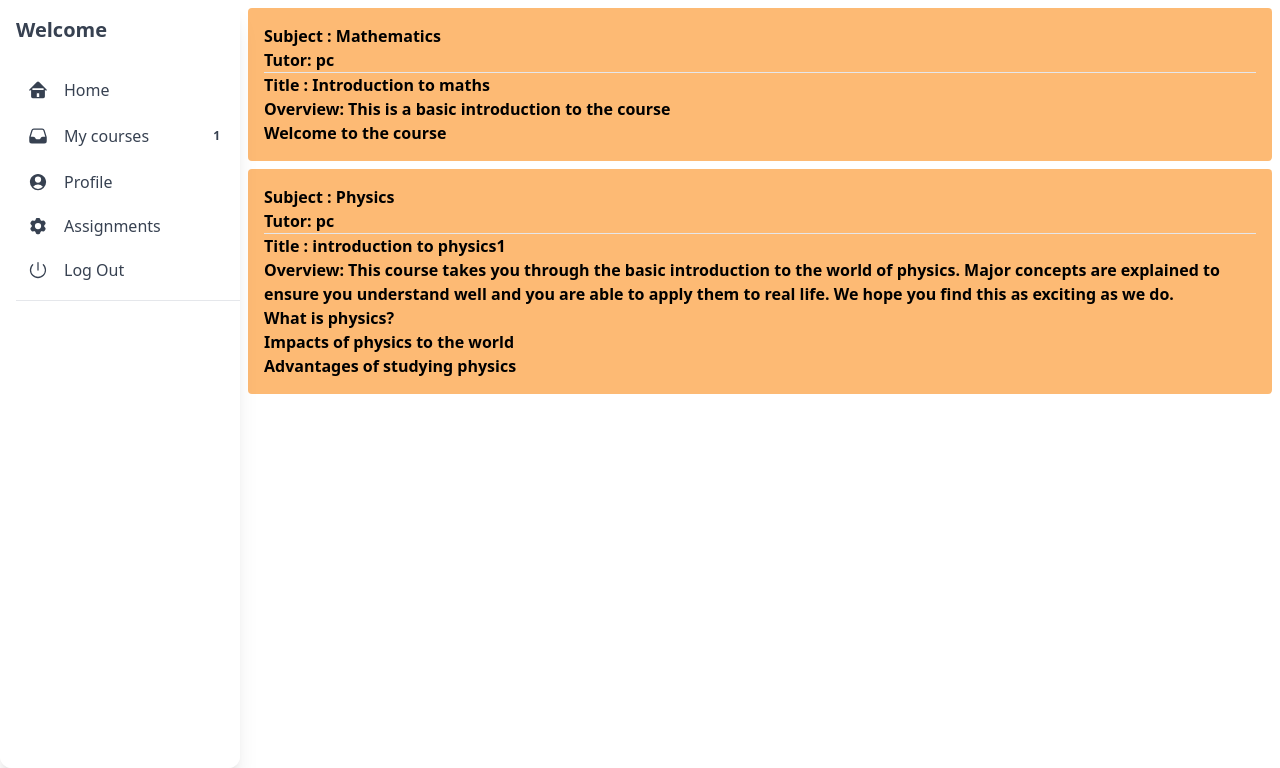
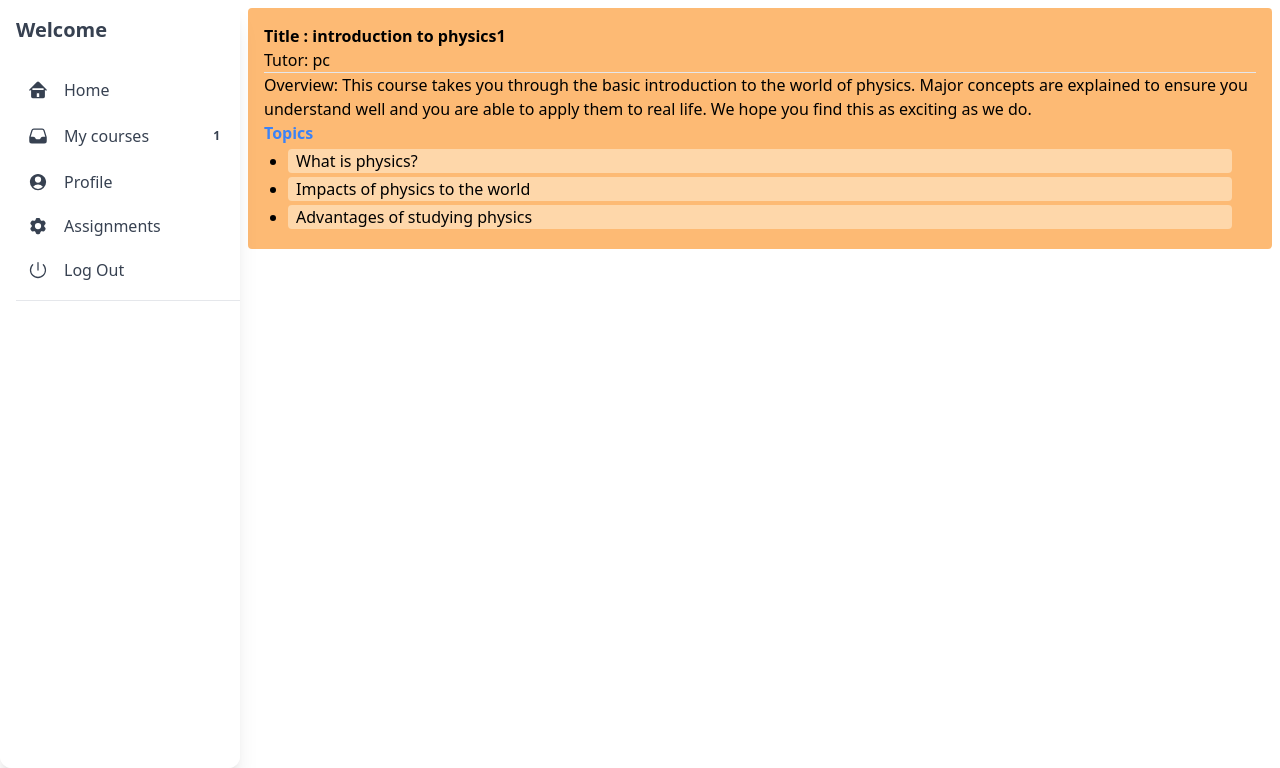
Before and after one commit to braeson-nyahera/E-Learning-System, a Django app: page /courses/2 in a window 1280 px wide. Shown: the part 74-842 px from the top of the page. Run offline with Django 5.2, Linux system fonts and the light colour scheme; data comes from the database, SQL or seed files in the repository; both versions use the stored data as it was after the commit; some libraries are stand-ins or nearby versions.

Commit message:
course list

```diff
--- a/courses/templates/courses/course_detail.html
+++ b/courses/templates/courses/course_detail.html
@@ -1,22 +1,20 @@
 {% extends "home/base.html" %}
+{% load static %}
 {% block content %}
-    {% for subject in subjects %}
-        <section class="font-bold bg-orange-300 p-4 m-2 rounded h-fit">
-            <p>Subject : {{ subject.title }}</p>
-            {% for course in subject.courses.all %}
+    <section class="bg-orange-300 p-4 m-2 rounded h-fit">
+        <p class="font-black">Title : {{ course.title }}</p>
         <p>Tutor: {{ course.owner }}</p>
         <hr>
-                    <p>Title : {{ course.title }}</p>
         <p>Overview:
 
             {{ course.overview}}</p>
-                        <ul type="disc">
+            <fieldset>
+                <legend class="font-bold text-blue-500">Topics</legend>
+                <ul class="list-disc px-6">
                 {% for module in course.modules.all %}
-                            <li><a href="{% url 'module_detail' module.id %}"><p>{{module.title}}</p></a></li>
+                    <li class="font-medium rounded my-1 px-2 bg-orange-200 hover:bg-blue-200"><a href="{% url 'module_detail' module.id %}"><p>{{module.title}}</p></a></li>
                 {% endfor %}
                 </ul>
-                {% endfor %}
-        </section>
-    {% endfor %}
+    </fieldset>
     </section>
 {% endblock content %}
--- a/courses/templates/courses/module_detail.html
+++ b/courses/templates/courses/module_detail.html
@@ -1,7 +1,7 @@
 {% extends "home/base.html" %}
 {% block content %}
-    <section class="font-bold bg-orange-300 p-4 m-2 rounded h-fit">
-        <p>{{module.title}}</p>
+    <section class="bg-orange-300 p-4 m-2 rounded h-fit">
+        <p class="font-bold">{{module.title}}</p>
         <p>{{ module.description }}</p>
     </section>
 {% endblock content %}
--- a/courses/urls.py
+++ b/courses/urls.py
@@ -1,9 +1,9 @@
 from django.urls import path
 from courses import views
-from .views import SubjectListView, SubjectDetailView, ModuleDetailView
+from .views import CourseListView, CourseDetailView, ModuleDetailView
 
 urlpatterns = [
-    path('', SubjectListView.as_view(), name='courses'),
-    path('/<pk>', SubjectDetailView.as_view(), name='course_detail'),
+    path('', CourseListView.as_view(), name='courses'),
+    path('/<pk>', CourseDetailView.as_view(), name='course_detail'),
     path('/module/<pk>', ModuleDetailView.as_view(), name='module_detail'),
 ]
--- a/courses/views.py
+++ b/courses/views.py
@@ -3,27 +3,15 @@ from .models import Subject, Course, Content,Module
 from django.views.generic import ListView,DetailView,TemplateView
 
 # Create your views here.
-class SubjectListView(TemplateView):
+class CourseListView(ListView):
+    model=Course
     template_name='courses/courses.html'
+    context_object_name='courses'
+    ordering=['-created']
 
-    def get(self, request, *args, **kwargs):
-        self.extra_context = {
-            "subjects": Subject.objects.all(),
-            "courses": Course.objects.all(),
-        }
-        return self.render_to_response(self.extra_context)
-
-class SubjectDetailView(TemplateView):
+class CourseDetailView(DetailView):
+    model=Course
     template_name='courses/course_detail.html'
-
-    def get(self, request, *args, **kwargs):
-        self.extra_context = {
-            "subjects": Subject.objects.all(),
-            "courses": Course.objects.all(),
-            "contents":Content.objects.all(),
-            "modules":Module.objects.all(),
-        }
-        return self.render_to_response(self.extra_context)
 
 class ModuleDetailView(DetailView):
     model=Module
```
Also changed, not shown: courses/templates/courses/courses.html (+5 -6 lines), home/templates/home/landing.html (+9 -3 lines), users/templates/users/register.html (+9 -8 lines), db.sqlite3. Lines whose indentation alone changed are shown as unchanged.
